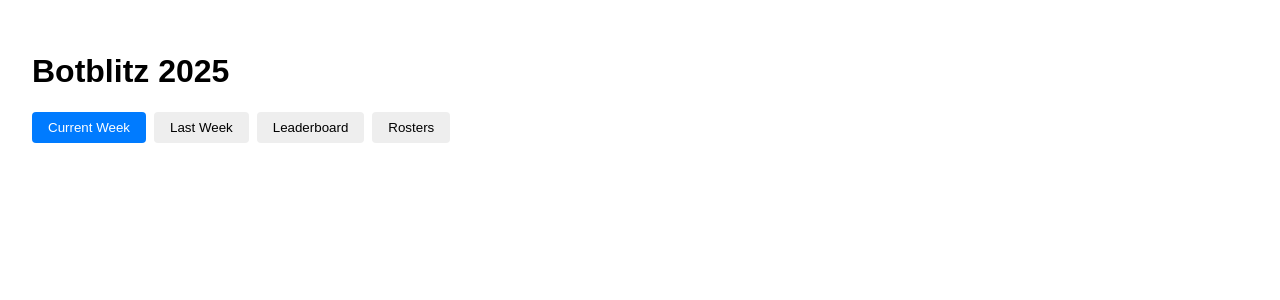
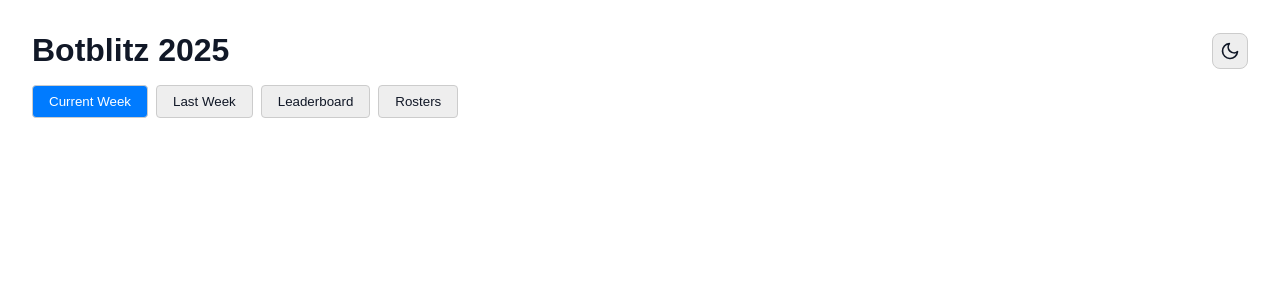
Before and after one commit to mitchwebster/botblitz, a React (Create React App) app in the folder ux/: page / in a window 1280 px wide. Shown: the top 300 px of the page. Built offline with nearby package versions, Linux system fonts and the light colour scheme.

Commit message:
dark mode

```diff
--- a/ux/public/index.html
+++ b/ux/public/index.html
@@ -2,7 +2,7 @@
 <html lang="en">
   <head>
     <meta charset="utf-8" />
-    <link rel="icon" href="%PUBLIC_URL%/favicon.ico" />
+    <link rel="icon" href="/favicon.ico" type="image/x-icon"/>
     <meta name="viewport" content="width=device-width, initial-scale=1" />
     <meta name="theme-color" content="#000000" />
     <meta
@@ -24,7 +24,7 @@
       work correctly both with client-side routing and a non-root public URL.
       Learn how to configure a non-root public URL by running `npm run build`.
     -->
-    <title>React App</title>
+  <title>Botblitz</title>
   </head>
   <body>
     <noscript>You need to enable JavaScript to run this app.</noscript>
--- a/ux/src/App.js
+++ b/ux/src/App.js
@@ -9,6 +9,21 @@ function App() {
   const [sortColumn, setSortColumn] = useState(null);
   const [sortDirection, setSortDirection] = useState("asc");
   const [filterText, setFilterText] = useState("");
+  // Theme: 'light' | 'dark' | 'system'
+  const [themePref, setThemePref] = useState(() => {
+    try {
+      return localStorage.getItem("themePref") || "system";
+    } catch (e) {
+      return "system";
+    }
+  });
+  const [systemDark, setSystemDark] = useState(() => {
+    if (typeof window === "undefined" || !window.matchMedia) return false;
+    return window.matchMedia && window.matchMedia("(prefers-color-scheme: dark)").matches;
+  });
+
+  // effective theme is what we actually apply
+  const effectiveTheme = themePref === "system" ? (systemDark ? "dark" : "light") : themePref;
 
   useEffect(() => {
     const loadDb = async () => {
@@ -150,6 +165,37 @@ function App() {
     }
   }, [db, activeTab]);
 
+  // Listen to system theme changes
+  useEffect(() => {
+    if (!window || !window.matchMedia) return;
+    const mq = window.matchMedia("(prefers-color-scheme: dark)");
+    const handler = (e) => setSystemDark(e.matches);
+    try {
+      if (mq.addEventListener) mq.addEventListener("change", handler);
+      else mq.addListener(handler);
+    } catch (e) {
+      // ignore
+    }
+    return () => {
+      try {
+        if (mq.removeEventListener) mq.removeEventListener("change", handler);
+        else mq.removeListener(handler);
+      } catch (e) {
+        // ignore
+      }
+    };
+  }, []);
+
+  const toggleTheme = () => {
+    const next = effectiveTheme === "dark" ? "light" : "dark";
+    try {
+      localStorage.setItem("themePref", next);
+    } catch (e) {
+      // ignore
+    }
+    setThemePref(next);
+  };
+
   if (loading) return <p>Loading database...</p>;
 
   const tabs = [
@@ -214,7 +260,7 @@ function App() {
       style={{
         width: "100%",
         borderCollapse: "collapse",
-        border: "1px solid #ccc",
+        border: `1px solid ${vars.border}`,
         marginBottom: "2rem",
       }}
     >
@@ -224,7 +270,7 @@ function App() {
             <th
               key={col}
               style={{
-                border: "1px solid #ccc",
+                border: `1px solid ${vars.border}`,
                 padding: "0.5rem",
                 cursor: "pointer",
               }}
@@ -239,7 +285,7 @@ function App() {
         {tableData.map((row, idx) => (
           <tr key={idx}>
             {tableColumns.map((col) => (
-              <td key={col} style={{ border: "1px solid #ccc", padding: "0.5rem" }}>
+              <td key={col} style={{ border: `1px solid ${vars.border}`, padding: "0.5rem" }}>
                 {row[col]}
               </td>
             ))}
@@ -249,9 +295,69 @@ function App() {
     </table>
   );
 
+  const lightVars = {
+    background: "#ffffff",
+    foreground: "#111827",
+    primary: "#007bff",
+    muted: "#eee",
+    border: "#ccc",
+  };
+
+  const darkVars = {
+    background: "#0b1220",
+    foreground: "#e6eef8",
+    primary: "#3b82f6",
+    muted: "#1f2937",
+    border: "#263244",
+  };
+
+  const vars = effectiveTheme === "dark" ? darkVars : lightVars;
+
   return (
-    <div style={{ padding: "2rem", fontFamily: "sans-serif" }}>
-      <h1>Botblitz 2025</h1>
+    <div style={{ padding: "2rem", fontFamily: "sans-serif", background: vars.background, color: vars.foreground, minHeight: "100vh" }}>
+      <div style={{ display: "flex", alignItems: "center", justifyContent: "space-between", marginBottom: "1rem" }}>
+        <h1 style={{ margin: 0 }}>Botblitz 2025</h1>
+        <div style={{ display: "flex", alignItems: "center", gap: "0.75rem" }}>
+          <button
+            onClick={toggleTheme}
+            aria-label={effectiveTheme === "dark" ? "Switch to light theme" : "Switch to dark theme"}
+            title={effectiveTheme === "dark" ? "Switch to light theme" : "Switch to dark theme"}
+            style={{
+              display: "inline-flex",
+              alignItems: "center",
+              justifyContent: "center",
+              width: 36,
+              height: 36,
+              padding: 6,
+              background: vars.muted,
+              color: vars.foreground,
+              border: `1px solid ${vars.border}`,
+              borderRadius: 8,
+              cursor: "pointer",
+            }}
+          >
+            {effectiveTheme === "dark" ? (
+              // sun icon to indicate switching to light
+              <svg width="20" height="20" viewBox="0 0 24 24" fill="none" xmlns="http://www.w3.org/2000/svg" aria-hidden>
+                <path d="M12 4V2" stroke={vars.foreground} strokeWidth="2" strokeLinecap="round" strokeLinejoin="round"/>
+                <path d="M12 22v-2" stroke={vars.foreground} strokeWidth="2" strokeLinecap="round" strokeLinejoin="round"/>
+                <path d="M4 12H2" stroke={vars.foreground} strokeWidth="2" strokeLinecap="round" strokeLinejoin="round"/>
+                <path d="M22 12h-2" stroke={vars.foreground} strokeWidth="2" strokeLinecap="round" strokeLinejoin="round"/>
+                <path d="M5 5L3.5 3.5" stroke={vars.foreground} strokeWidth="2" strokeLinecap="round" strokeLinejoin="round"/>
+                <path d="M20.5 20.5L19 19" stroke={vars.foreground} strokeWidth="2" strokeLinecap="round" strokeLinejoin="round"/>
+                <path d="M19 5l1.5-1.5" stroke={vars.foreground} strokeWidth="2" strokeLinecap="round" strokeLinejoin="round"/>
+                <path d="M4.5 19.5L6 18" stroke={vars.foreground} strokeWidth="2" strokeLinecap="round" strokeLinejoin="round"/>
+                <circle cx="12" cy="12" r="4" stroke={vars.foreground} strokeWidth="2" strokeLinecap="round" strokeLinejoin="round"/>
+              </svg>
+            ) : (
+              // moon icon to indicate switching to dark
+              <svg width="20" height="20" viewBox="0 0 24 24" fill="none" xmlns="http://www.w3.org/2000/svg" aria-hidden>
+                <path d="M21 12.79A9 9 0 1111.21 3 7 7 0 0021 12.79z" stroke={vars.foreground} strokeWidth="2" strokeLinecap="round" strokeLinejoin="round"/>
+              </svg>
+            )}
+          </button>
+        </div>
+      </div>
 
       {/* Tabs */}
       <div style={{ marginBottom: "1rem" }}>
@@ -262,9 +368,9 @@ function App() {
             style={{
               padding: "0.5rem 1rem",
               marginRight: "0.5rem",
-              backgroundColor: activeTab === tab.key ? "#007bff" : "#eee",
-              color: activeTab === tab.key ? "#fff" : "#000",
-              border: "none",
+              backgroundColor: activeTab === tab.key ? vars.primary : vars.muted,
+              color: activeTab === tab.key ? "#fff" : vars.foreground,
+              border: `1px solid ${vars.border}`,
               borderRadius: "4px",
               cursor: "pointer",
             }}
@@ -281,7 +387,7 @@ function App() {
           placeholder="Search players..."
           value={filterText}
           onChange={(e) => setFilterText(e.target.value)}
-          style={{ marginBottom: "1rem", padding: "0.5rem", width: "100%" }}
+          style={{ marginBottom: "1rem", padding: "0.5rem", width: "100%", background: vars.background, color: vars.foreground, border: `1px solid ${vars.border}` }}
         />
       )}
 
```
Also changed, not shown: 2 other files (tests, documents, lock files or other folders).
